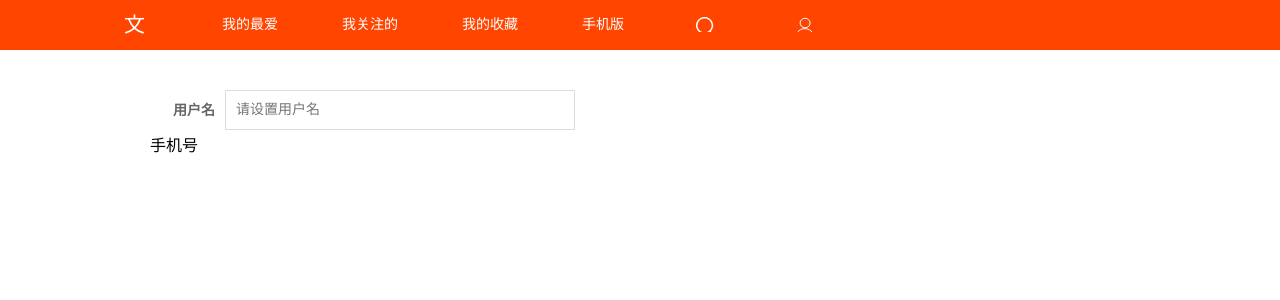
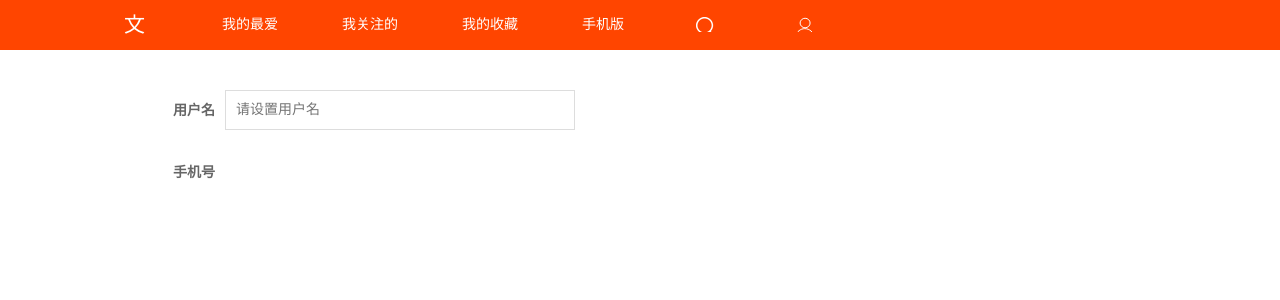
Before and after one commit to mengjiangnan/xw, a PHP site: page /register.php in a window 1280 px wide. Shown: the top 300 px of the page. Run offline with PHP 8.4, Linux system fonts and the light colour scheme.

Commit message:
continue..

```diff
--- a/Css/xw_regsiter.css
+++ b/Css/xw_regsiter.css
@@ -24,12 +24,13 @@
     margin-bottom: 20px;
     zoom: 1;
 }
-.form_user_name_label{
+.form_user_label{
     display: block;
     float: left;
     height: 42px;
     width: 65px;
     margin-right: 10px;
+    margin-bottom: 20px;
     line-height: 42px;
     font-size: 14px;
     color: #666;
--- a/register.php
+++ b/register.php
@@ -31,7 +31,7 @@
                    <input name="u" type="hidden">
                </p>
                <p class="register_form_item form_item_user_name">
-                   <label class="form_user_name_label">
+                   <label class="form_user_label form_user_name_label">
                        用户名
                    </label>
                    <!--用户名input框-->
@@ -70,7 +70,7 @@
                    </p>
                </div>
                <p class="register_form_item form_item_user_phone">
-                   <label class="form_item_user_phone_label">
+                   <label class="form_user_label form_item_user_phone_label">
                        手机号
                    </label>
                </p>
```
